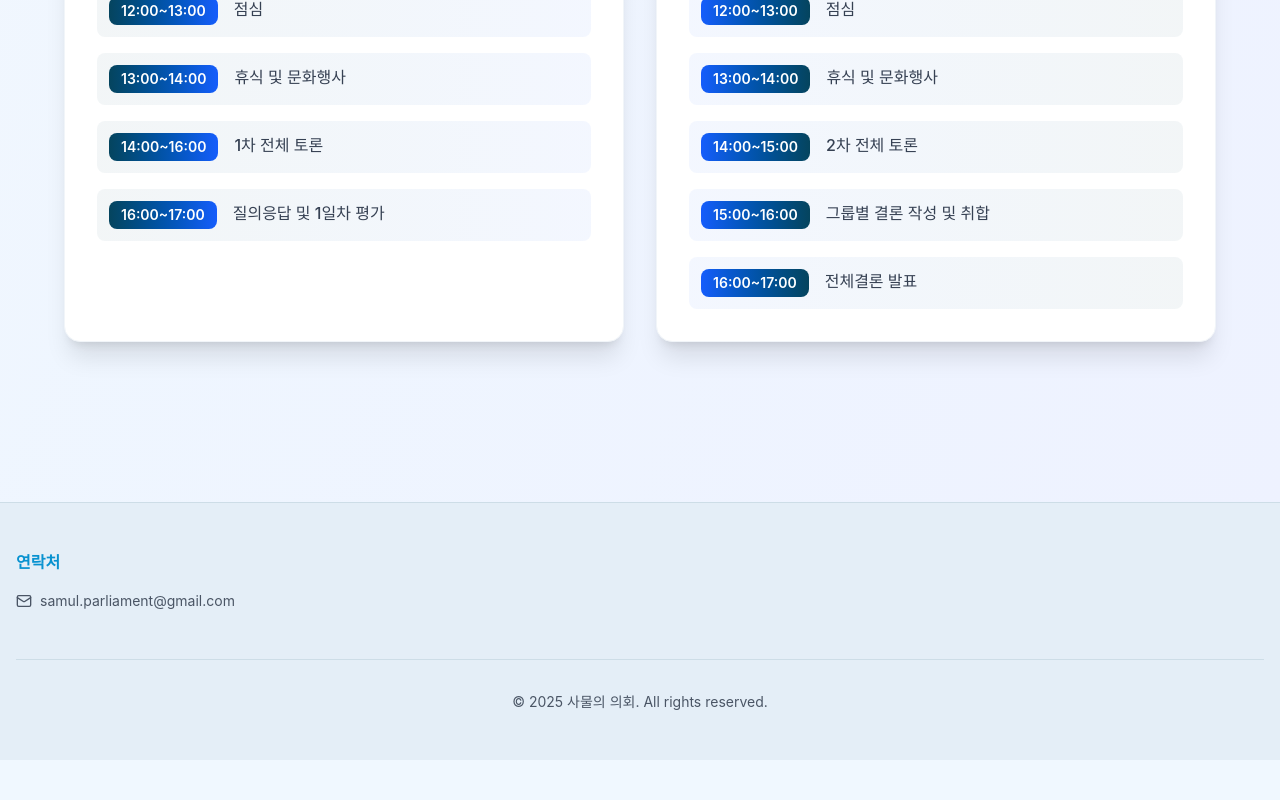
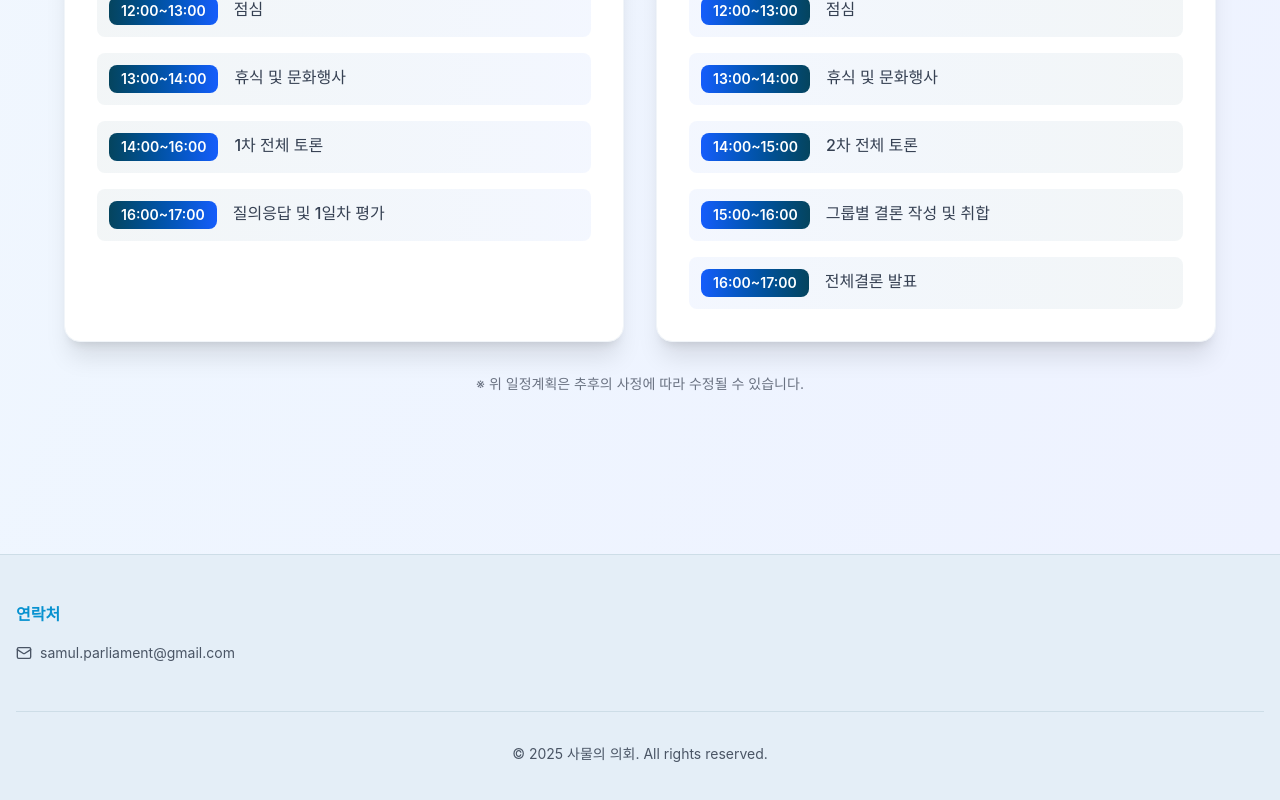
Before and after one commit to shin-minhyuk/samul.parliament, a Next.js app: page /info in a window 1280 px wide. Shown: the part 2718-3518 px from the top of the page. Before the commit the page ends 3478 px from the top, so only its background shows below. Built offline with nearby package versions, Linux system fonts and the light colour scheme; a web font is replaced by a local one.

Commit message:
[feat] 일정 관련 텍스트 추가

```diff
--- a/src/app/info/page.tsx
+++ b/src/app/info/page.tsx
@@ -375,6 +375,9 @@
                   </div>
                 </div>
               </div>
+              <p className="mt-8 text-center text-sm text-gray-500">
+                ※ 위 일정계획은 추후의 사정에 따라 수정될 수 있습니다.
+              </p>
             </div>
           </section>
         </div>
```
